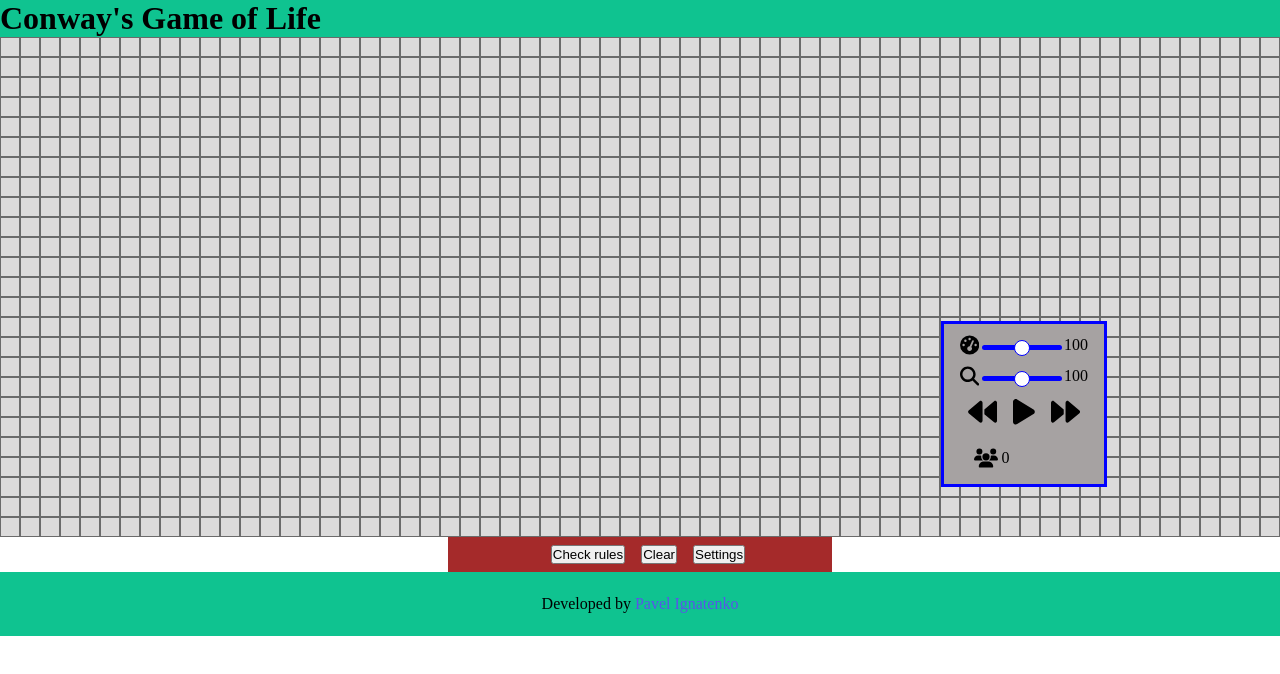
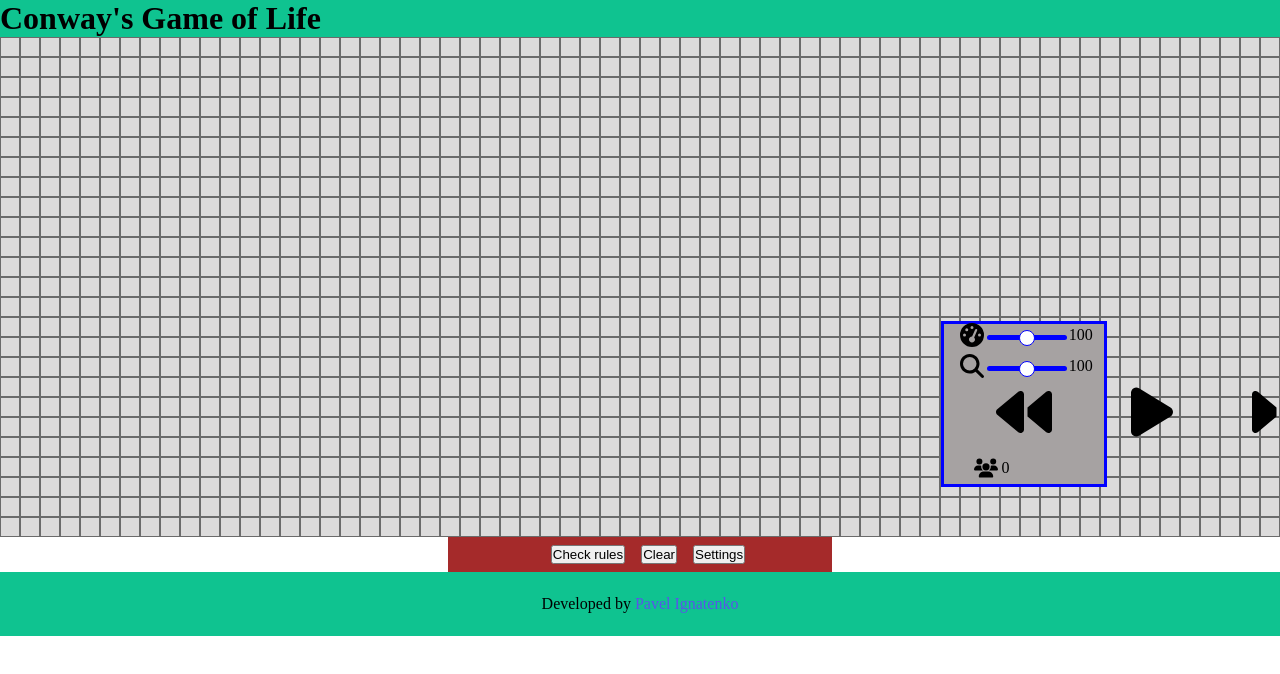
Before and after one commit to Pavel-Ignatenko6/Conways-Game-of-Life, a React (Vite) app: page / in a window 1280 px wide. Shown: the top 674 px of the page. Built offline with nearby package versions, Linux system fonts and the light colour scheme.

Commit message:
use svgs as img element

```diff
--- a/src/Controls.jsx
+++ b/src/Controls.jsx
@@ -4,6 +4,14 @@ import { Slider } from './Slider/Slider.jsx'
 import { useDispatch, useSelector } from 'react-redux'
 import { runningValue, toggleRunning } from './state/runningSlice.js'
 import { decrementGen, generationValue } from './state/generationCountSlice.js'
+
+// icons
+import generationIcon from './assets/users-solid.svg'
+import prevNextIcon from './assets/forward-solid.svg'
+import playIcon from './assets/play-solid.svg'
+import pauseIcon from './assets/pause-solid.svg'
+import speedIcon from './assets/gauge-high-solid.svg'
+import zoomIcon from './assets/magnifying-glass-solid.svg'
 
 export const Controls = ({ startGame, runningRef, stepForward, stepBack }) => {
   const dispatch = useDispatch()
@@ -12,39 +20,38 @@ export const Controls = ({ startGame, runningRef, stepForward, stepBack }) => {
   return (
     <div className="controls-container">
       <div className="generation-number flex-container">
-        <svg className="single-icon" xmlns="http://www.w3.org/2000/svg" viewBox="0 0 640 512">
-          <path d="M144 0a80 80 0 1 1 0 160A80 80 0 1 1 144 0zM512 0a80 80 0 1 1 0 160A80 80 0 1 1 512 0zM0 298.7C0 239.8 47.8 192 106.7 192h42.7c15.9 0 31 3.5 44.6 9.7c-1.3 7.2-1.9 14.7-1.9 22.3c0 38.2 16.8 72.5 43.3 96c-.2 0-.4 0-.7 0H21.3C9.6 320 0 310.4 0 298.7zM405.3 320c-.2 0-.4 0-.7 0c26.6-23.5 43.3-57.8 43.3-96c0-7.6-.7-15-1.9-22.3c13.6-6.3 28.7-9.7 44.6-9.7h42.7C592.2 192 640 239.8 640 298.7c0 11.8-9.6 21.3-21.3 21.3H405.3zM224 224a96 96 0 1 1 192 0 96 96 0 1 1 -192 0zM128 485.3C128 411.7 187.7 352 261.3 352H378.7C452.3 352 512 411.7 512 485.3c0 14.7-11.9 26.7-26.7 26.7H154.7c-14.7 0-26.7-11.9-26.7-26.7z" />
-        </svg>
+        <img className="single-icon" src={generationIcon} alt="generation icon" />
         <span>{genCount}</span>
       </div>
       {/* main controls */}
       <div className="main-controls flex-container">
-        <svg className="previous-icon controls-icon" xmlns="http://www.w3.org/2000/svg" viewBox="0 0 512 512" onClick={() => {
-          dispatch(decrementGen())
-          stepBack()
-        }}>
-          <path d="M52.5 440.6c-9.5 7.9-22.8 9.7-34.1 4.4S0 428.4 0 416V96C0 83.6 7.2 72.3 18.4 67s24.5-3.6 34.1 4.4L224 214.3V256v41.7L52.5 440.6zM256 352V256 128 96c0-12.4 7.2-23.7 18.4-29s24.5-3.6 34.1 4.4l192 160c7.3 6.1 11.5 15.1 11.5 24.6s-4.2 18.5-11.5 24.6l-192 160c-9.5 7.9-22.8 9.7-34.1 4.4s-18.4-16.6-18.4-29V352z" />
-        </svg>
+        <img
+          className="previous-icon controls-icon"
+          src={prevNextIcon}
+          alt="arrow left"
+          onClick={() => {
+            dispatch(decrementGen())
+            stepBack()
+          }}
+        />
 
         {/* play / Stop icons */}
         {running ? (
-          <svg
+          <img
             className="controls-icon"
-            xmlns="http://www.w3.org/2000/svg"
-            viewBox="0 0 384 512"
+            src={pauseIcon}
+            alt="pause icon"
             onClick={() => {
               if (running) {
                 dispatch(toggleRunning())
               }
             }}
-          >
-            <path d="M48 64C21.5 64 0 85.5 0 112V400c0 26.5 21.5 48 48 48H80c26.5 0 48-21.5 48-48V112c0-26.5-21.5-48-48-48H48zm192 0c-26.5 0-48 21.5-48 48V400c0 26.5 21.5 48 48 48h32c26.5 0 48-21.5 48-48V112c0-26.5-21.5-48-48-48H240z" />
-          </svg>
+          />
         ) : (
-          <svg
+          <img
             className="play-icon controls-icon"
-            xmlns="http://www.w3.org/2000/svg"
-            viewBox="0 0 384 512"
+            src={playIcon}
+            alt="play icon"
             onClick={() => {
               dispatch(toggleRunning())
               if (!running) {
@@ -52,39 +59,31 @@ export const Controls = ({ startGame, runningRef, stepForward, stepBack }) => {
                 startGame()
               }
             }}
-          >
-            <path d="M73 39c-14.8-9.1-33.4-9.4-48.5-.9S0 62.6 0 80V432c0 17.4 9.4 33.4 24.5 41.9s33.7 8.1 48.5-.9L361 297c14.3-8.7 23-24.2 23-41s-8.7-32.2-23-41L73 39z" />
-          </svg>
+          />
         )}
         {/* end of play / Stop icons */}
 
-        <svg
+        <img
           className="next-icon controls-icon"
-          xmlns="http://www.w3.org/2000/svg"
-          viewBox="0 0 512 512"
+          src={prevNextIcon}
+          alt="arrow right"
           onClick={() => {
             if (running) {
               dispatch(toggleRunning())
             }
             stepForward()
           }}
-        >
-          <path d="M52.5 440.6c-9.5 7.9-22.8 9.7-34.1 4.4S0 428.4 0 416V96C0 83.6 7.2 72.3 18.4 67s24.5-3.6 34.1 4.4L224 214.3V256v41.7L52.5 440.6zM256 352V256 128 96c0-12.4 7.2-23.7 18.4-29s24.5-3.6 34.1 4.4l192 160c7.3 6.1 11.5 15.1 11.5 24.6s-4.2 18.5-11.5 24.6l-192 160c-9.5 7.9-22.8 9.7-34.1 4.4s-18.4-16.6-18.4-29V352z" />
-        </svg>
+        />
       </div>
       {/* slider controls */}
       <div className="slider-controls flex-container">
         {/* put two sliders here */}
         <div className="single-slider">
-          <svg className="single-icon" xmlns="http://www.w3.org/2000/svg" viewBox="0 0 512 512">
-            <path d="M0 256a256 256 0 1 1 512 0A256 256 0 1 1 0 256zM288 96a32 32 0 1 0 -64 0 32 32 0 1 0 64 0zM256 416c35.3 0 64-28.7 64-64c0-17.4-6.9-33.1-18.1-44.6L366 161.7c5.3-12.1-.2-26.3-12.3-31.6s-26.3 .2-31.6 12.3L257.9 288c-.6 0-1.3 0-1.9 0c-35.3 0-64 28.7-64 64s28.7 64 64 64zM176 144a32 32 0 1 0 -64 0 32 32 0 1 0 64 0zM96 288a32 32 0 1 0 0-64 32 32 0 1 0 0 64zm352-32a32 32 0 1 0 -64 0 32 32 0 1 0 64 0z" />
-          </svg>
+          <img className="single-icon" src={speedIcon} alt="speed icon" />
           <Slider />
         </div>
         <div className="single-slider">
-          <svg className="single-icon" xmlns="http://www.w3.org/2000/svg" viewBox="0 0 512 512">
-            <path d="M416 208c0 45.9-14.9 88.3-40 122.7L502.6 457.4c12.5 12.5 12.5 32.8 0 45.3s-32.8 12.5-45.3 0L330.7 376c-34.4 25.2-76.8 40-122.7 40C93.1 416 0 322.9 0 208S93.1 0 208 0S416 93.1 416 208zM208 352a144 144 0 1 0 0-288 144 144 0 1 0 0 288z" />
-          </svg>
+          <img className="single-icon" src={zoomIcon} alt="zoom icon" />
           <Slider />
         </div>
       </div>
```
